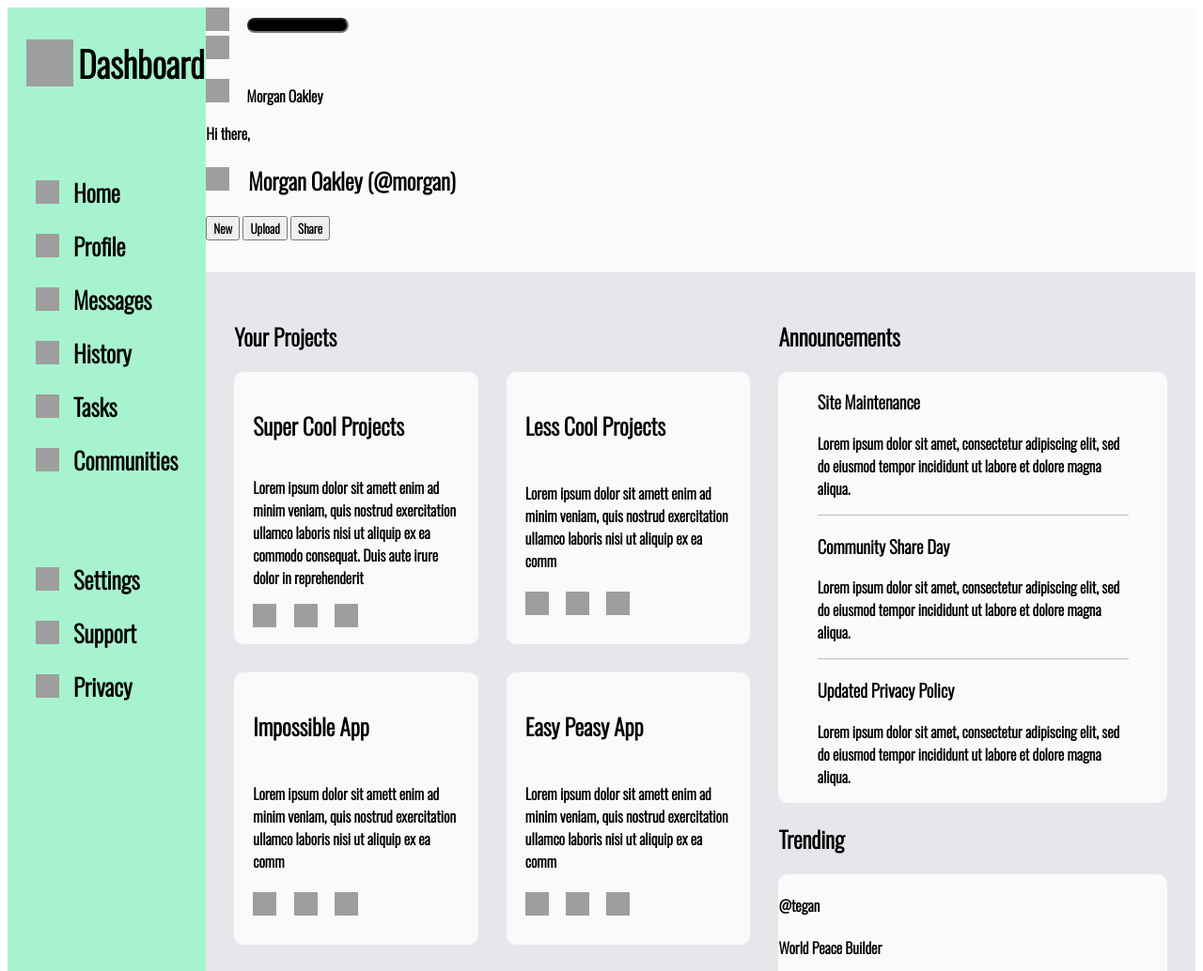
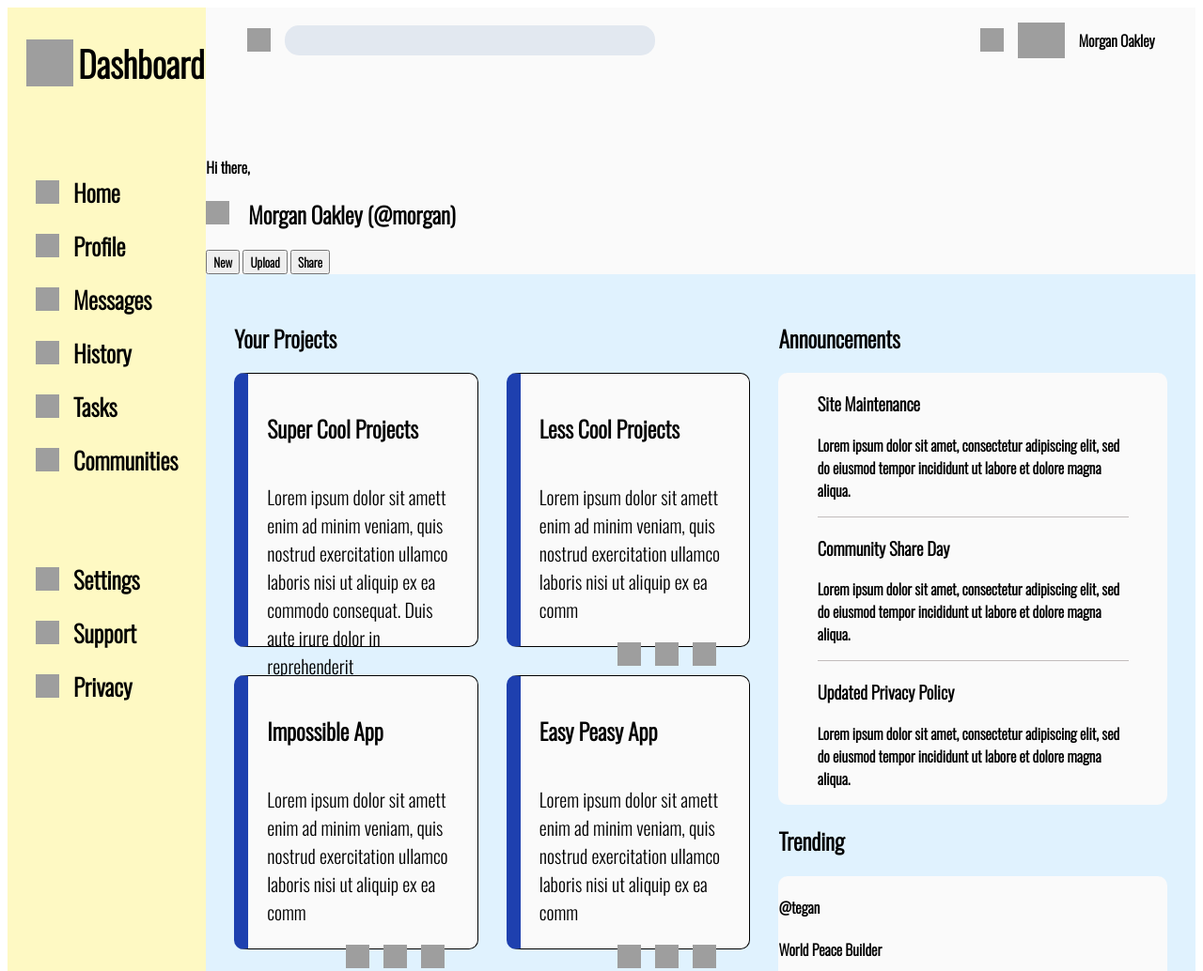
Before and after one commit to Ohm013/admin-dash, a plain HTML site: page index.html in a window 1280 px wide. Shown: the top 1034 px of the page at 94% size. Drawn offline with nearby package versions, Linux system fonts and the light colour scheme; grey boxes are pictures that could not be loaded.

Commit message:
border color for showcase, grid display for upper header, background color changes

```diff
--- a/style.css
+++ b/style.css
@@ -6,12 +6,12 @@
 }
 body {
     display: grid;
-    grid-template: 1fr 4fr / .5fr 3fr ;
+    grid-template: .8fr 4fr / .5fr 3fr ;
 }
 
 
 .sidebar {
-    background-color:#a7f3d0;
+    background-color:#fef9c3;
     grid-row: 1 / 3 ;
     display: grid;
     grid-template-rows: .1fr .25fr .20fr;
@@ -24,7 +24,11 @@ img {
     width: 25px;
     height: 25px ;
     margin-right: 15px ;
+}
 
+#firstAvatar {
+    width: 50px ;
+    height:auto;
 }
 
 #dashboard-icon {
@@ -41,13 +45,9 @@ img {
     padding: 30px ;
 }
 
-.navigation, .settings > div {
-    display: flex;
-    align-items: center ;
-}
 
 .main-content {
-    background-color:#e5e7eb;
+    background-color:#e0f2fe;
     grid-column: 2 / 3 ;
     display: grid;
     grid-template-columns: 4fr 1fr;
@@ -64,12 +64,33 @@ img {
 .header {
     background-color: #fafafa ;
     grid-column: 2 / 3;
+    display: grid;
+    grid-template-rows: 1fr 1fr;
 }
 
+.upper-header {
+    display: grid;
+    grid-template-columns: .9fr ;
+    grid-auto-flow: column;
+    align-items: center;
+    align-content: start;
+    justify-content: center;
+}
+
+.search,
+.profile,
+.navigation,
+.settings > div {
+
+    display:flex;
+    align-items: center;
+
+}
 #search-bar {
-    background-color: black;
-    width: 100px ;
-    height: 10px ;
+    background-color: #e2e8f0;
+    border:none;
+    width: 50% ;
+    height: 30px;
     border-radius: 15px ;
 }
 
@@ -88,9 +109,19 @@ img {
     padding: 20px ;
     border-left: 1px rgb(168, 46, 46);
     display: grid;
-    grid-template-rows: 0Sfr 1fr 1fr ;
-    grid-auto-flow: rows;
+    grid-template-rows: .1fr 1fr ;
+    border: 1px solid black;
+    border-left: 15px solid#1e40af;
+}
 
+.showcase > p {
+    font-size:20px;
+    font-weight: lighter;
+}
+
+.projectBtn-container {
+    display: flex;
+    justify-content: flex-end;
 }
 
 .announcement {
```
